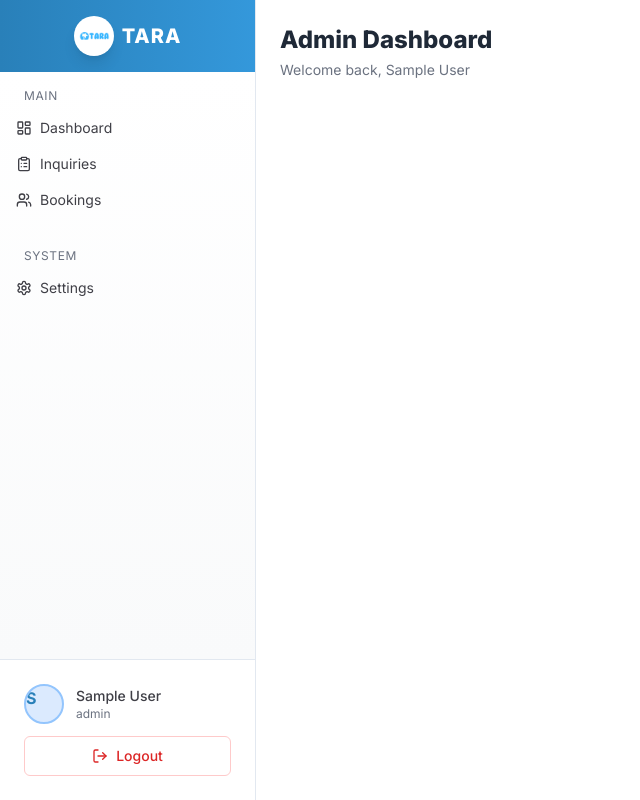
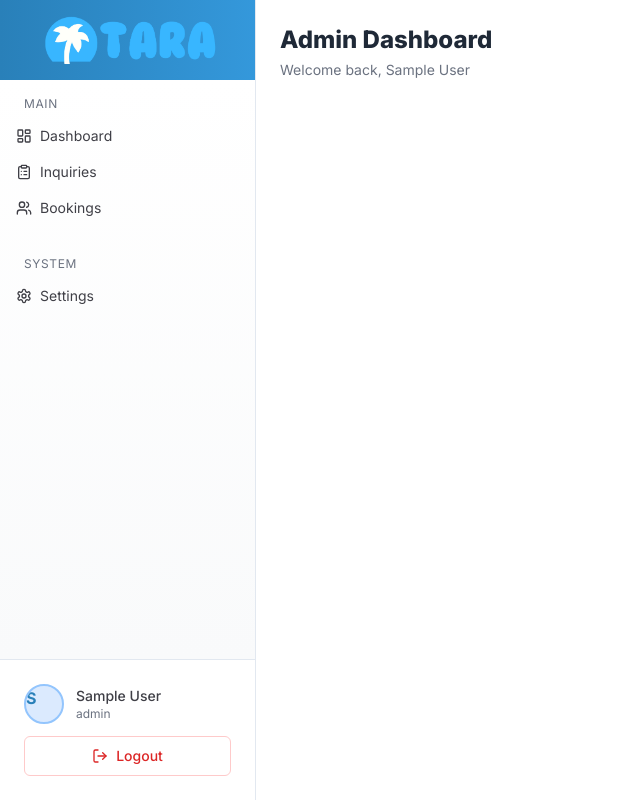
Before and after one commit to KaveeshaKaru/chirp-story-flow, a React (Vite) app: page /admin in a window 1280 px wide. Shown: the whole page, without its empty margins (0-640 px from the left). Built offline with nearby package versions, Linux system fonts and the light colour scheme; sample sign-in values are in the browser's storage.

Commit message:
Refactor: Update admin sidebar logo display
Remove the "TARA" text and the surrounding container from the admin sidebar header.
Keep only the `TaraVerticle.png` image.

```diff
--- a/src/components/admin/AdminLayout.tsx
+++ b/src/components/admin/AdminLayout.tsx
@@ -50,16 +50,11 @@ const AdminLayout = () => {
       <div className="min-h-screen flex w-full bg-gray-100">
         <Sidebar>
           <SidebarHeader className="flex items-center justify-center p-4 bg-gradient-to-r from-[#2980b9] to-[#3498db] text-white">
-            <div className="flex items-center gap-2">
-              <div className="w-10 h-10 rounded-full bg-white p-1 shadow-lg overflow-hidden flex items-center justify-center">
-                <img
-                  src="/TaraVerticle.png"
-                  alt="TARA Logo"
-                  className="w-8 h-8 object-contain"
-                />
-              </div>
-              <span className="font-extrabold text-xl text-white tracking-wider">TARA</span>
-            </div>
+            <img
+              src="/TaraVerticle.png"
+              alt="TARA Logo"
+              className="h-12 w-auto object-contain"
+            />
           </SidebarHeader>
           <SidebarContent className="bg-gradient-to-b from-white to-gray-50 p-2">
             <div className="mb-6 mt-2">
```
